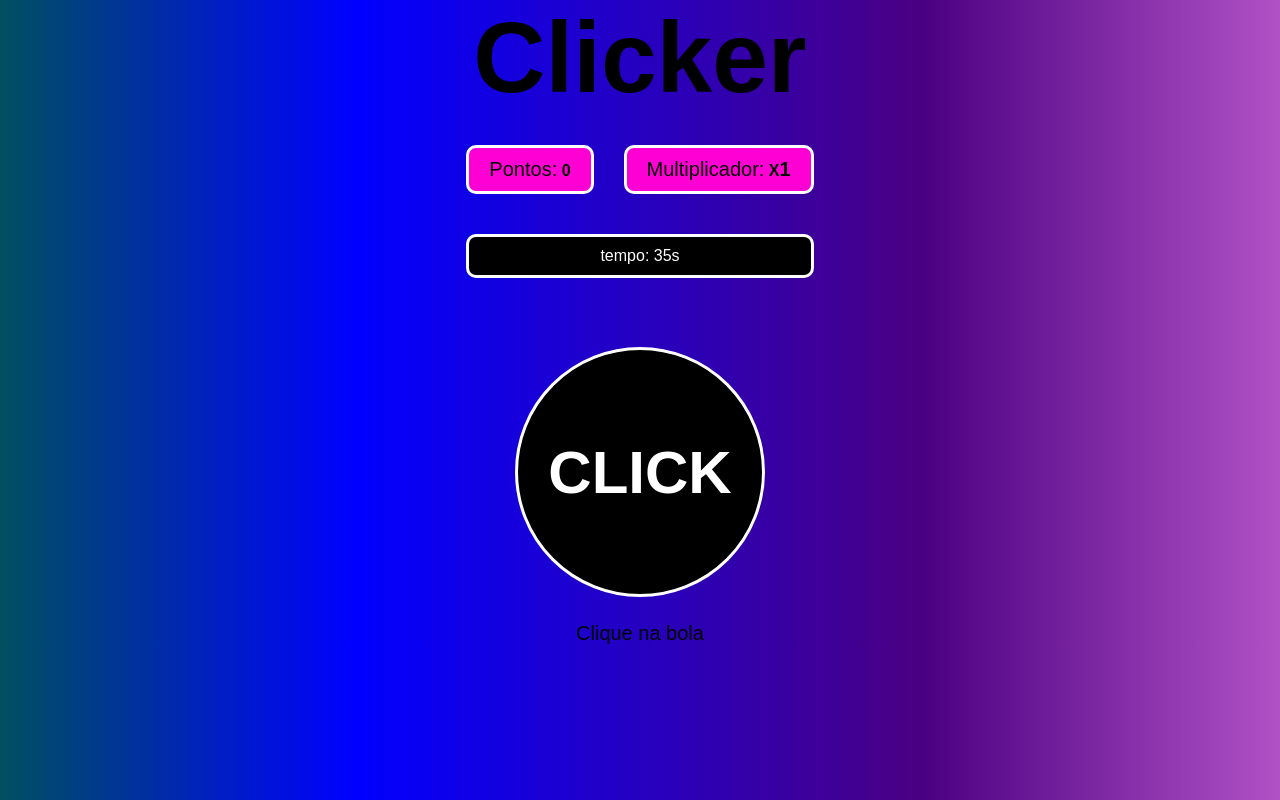
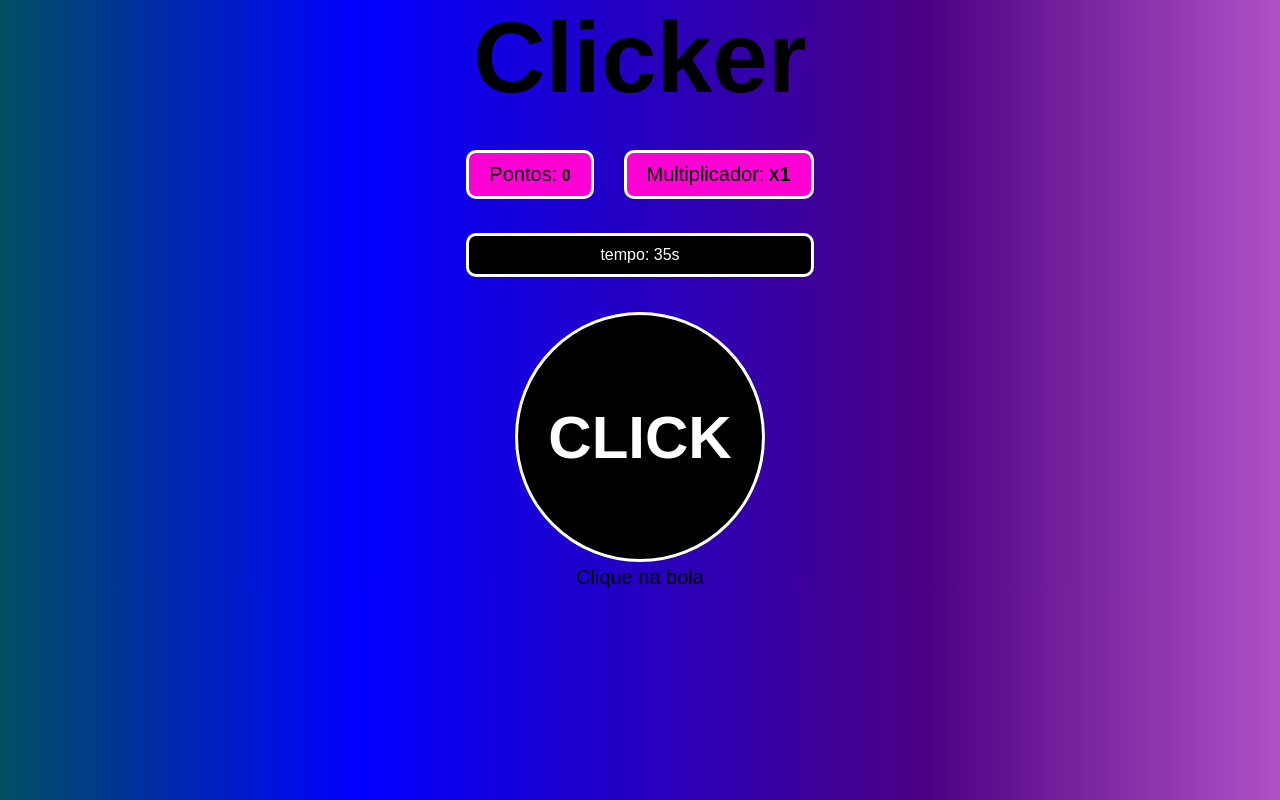
Before and after one commit to Fusca1959git/Jogo-mto-top, a plain HTML site: page index.html in a window 1280 px wide. Drawn offline with Linux system fonts and the light colour scheme.

Commit message:
Update style.css

```diff
--- a/style.css
+++ b/style.css
@@ -3,7 +3,6 @@
     padding: 0;
     box-sizing: border-box;
 }
-
 body{
     display: flex;
     justify-content: center;
@@ -11,7 +10,18 @@ body{
 
     font-family: Arial, Helvetica, sans-serif;
 
-    background: linear-gradient(to right, red, orange, yellow, green, blue, indigo, violet, red, orange, yellow);
+    background: linear-gradient(to right,
+     red,
+      orange,
+       yellow,
+        green,
+         blue,
+          indigo,
+           violet,
+            red,
+             orange,
+              yellow);
+
     background-size: 400% 100%;
     background-clip: border-box;
     -webkit-background-clip: border-box;
@@ -27,7 +37,7 @@ h1{
     display: flex;
     justify-content: center;
     gap: 30px;
-    margin-top: 30px;
+    margin-top: 10%;
 }
 .sub-info{
     background-color: rgb(255, 0, 212);
@@ -45,7 +55,7 @@ h1{
     color: white;
     width: 250px;
     height: 250px;
-    margin-top: 20%;
+    margin-top: 10%;
     border-color: white;
     border: 3px solid;
     border-radius: 100%;
@@ -60,7 +70,7 @@ h1{
     transform: scale(0.95);
 }
 .timer{
-    margin-top: 40px;
+    margin-top: 10%;
     border: 3px solid;
     border-radius: 10px;
     color: white;
@@ -69,7 +79,7 @@ h1{
     background-color: black;
 }
 #aviso {
-    margin-top: 25px;
+    margin-top: 1%;
 
     color: black;
     font-size: 20px;
@@ -80,7 +90,7 @@ h1{
     inset: 0;
     width: 100vw;
     z-index: 9999;
-object-fit: cover;
+    object-fit: cover;
 }
 
 @keyframes rainbow{
```
